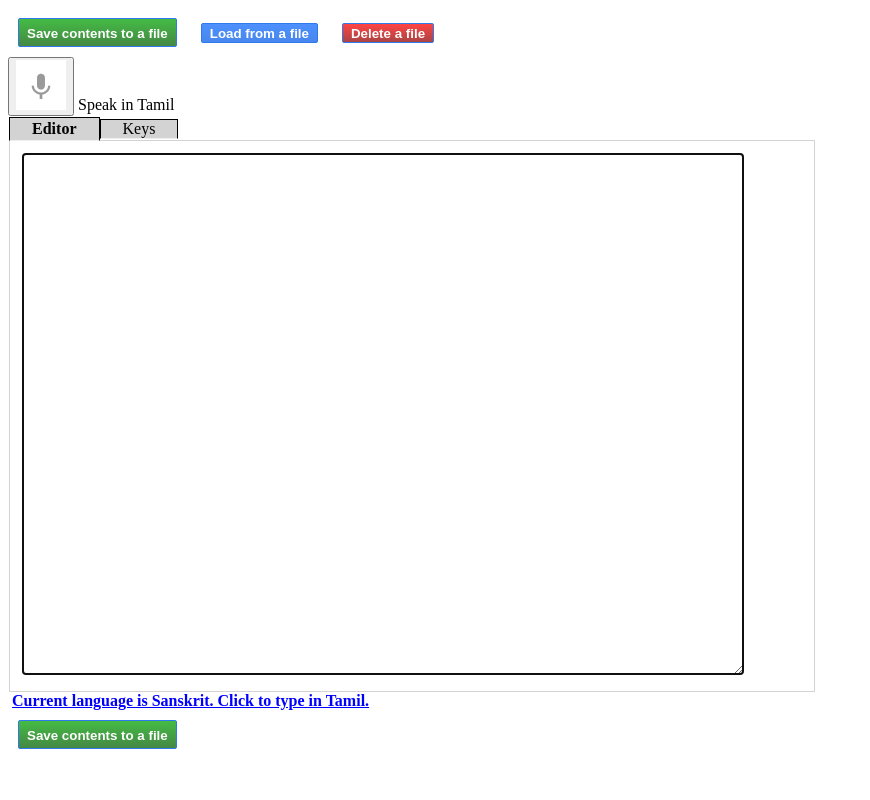
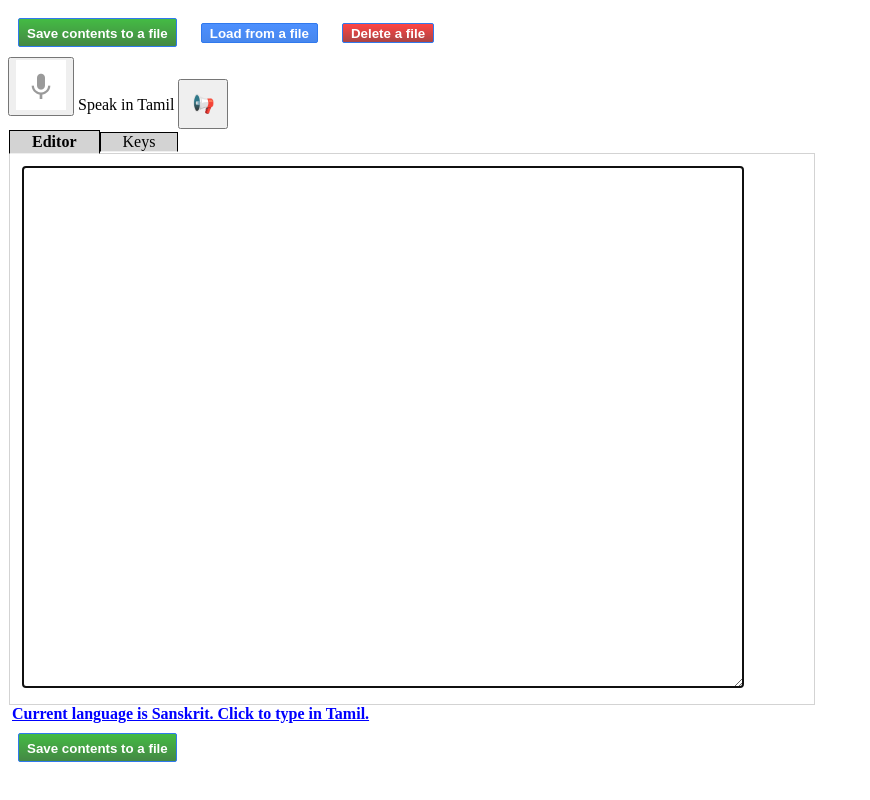
Before and after one commit to juggyhead/editor, a plain HTML site: page index.html in a window 1280 px wide. Shown: the whole page, without its empty margins (0-870 px from the left). Drawn offline with nearby package versions, Linux system fonts and the light colour scheme.

Commit message:
Update index.html

```diff
--- a/index.html
+++ b/index.html
@@ -287,6 +287,7 @@
   <button id="start_button" onclick="startButton(event)"><img alt="Start" id="start_img"
 src="mic.gif"></button>
   <span class="final" id="final_span">Speak in Tamil</span>
+  <button id="tts" onclick="textToSpeech()" style="height: 50px;width: 50px;"><span style="font-size:large">📢</span></button>
   <br/>
   <div id="tabpane"></div>
   <textarea id="editor" oninput="printchar();"></textarea>
@@ -295,6 +296,7 @@ src="mic.gif"></button>
   <script>
     console = {};
     console.log = function(){};
+
     sanskrit.setAsTypingLanguage();
     var editor = document.getElementById("editor");
 
@@ -469,7 +471,19 @@ src="mic.gif"></button>
   var recognition = new webkitSpeechRecognition();
   recognition.continuous = false;
   recognition.interimResults = false;
-  recognition.maxAlternatives = 1;
+  recognition.maxAlternatives = 10;
+
+/*
+Sequence of events:
+onstart
+onaudiostart
+onsoundstart
+onresult
+onspeechend
+onsoundend
+onaudioend
+onend
+*/
 
   function startButton(event) {
     if (recognizing) {
@@ -484,6 +498,20 @@ src="mic.gif"></button>
     start_img.src = 'mic-slash.gif';
     showInfo('info_allow');
     start_timestamp = event.timeStamp;
+  }
+
+  function textToSpeech() {
+    var str = editor.value;
+    var o = new SpeechSynthesisUtterance(str);
+    var synth = window.speechSynthesis;
+    synth.resume();
+    synth.cancel();
+    var voices = synth.getVoices();
+    o.rate=0.7;
+    o.voice = voices[54];
+    o.onerror = function(e) { console.log("done", e); };
+    console.log("speaking: ", o);
+    synth.speak(o);
   }
 
   recognition.onstart = function() {
@@ -514,6 +542,7 @@ src="mic.gif"></button>
   };
 
   recognition.onend = function() {
+    console.log(event);
     recognizing = false;
     if (ignore_onend) {
       return;
@@ -529,6 +558,7 @@ src="mic.gif"></button>
   };
 
   recognition.onresult = function(event) {
+    console.log(event);
     var interim_transcript = '';
     if (typeof(event.results) == 'undefined') {
       recognition.onend = null;
@@ -546,6 +576,7 @@ src="mic.gif"></button>
     final_span.innerHTML = final_transcript;
   };
 
+
   function showInfo(s) {
     console.log(s);
   }
```
